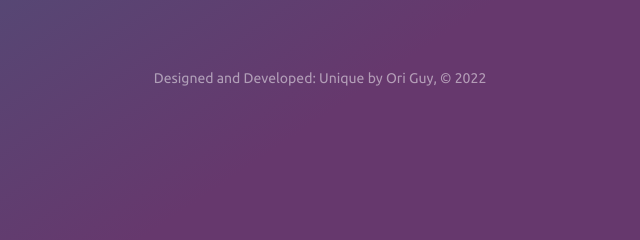
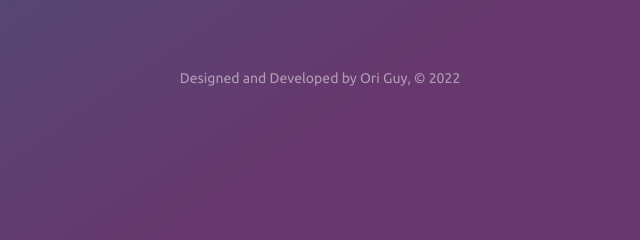
Before and after one commit to OriGuyUniqueDev/Quote-Generator, a plain HTML site: page index.html in a window 1280 px wide. Shown: the part 640-880 px from the top of the page, 320-960 px from the left. Drawn offline with nearby package versions, Linux system fonts and the light colour scheme.

Commit message:
Update index.html

```diff
--- a/index.html
+++ b/index.html
@@ -4,7 +4,7 @@
     <meta charset="UTF-8">
     <meta http-equiv="X-UA-Compatible" content="IE=edge">
     <meta name="viewport" content="width=device-width, initial-scale=1.0">
-    <title>"Breaking Bad" Quote Generator by Unique</title>
+    <title>Breaking Bad - Quote Generator by Ori Guy</title>
     <script src="https://unpkg.com/@lottiefiles/lottie-player@latest/dist/lottie-player.js"  ></script>
     <link rel="stylesheet" href="style.css">
 
@@ -27,7 +27,7 @@
 
     </div>
 
-    <p id="developer">Designed and Developed: Unique by Ori Guy, &copy <span id="year"></span> </p>
+    <p id="developer">Designed and Developed by Ori Guy, &copy <span id="year"></span> </p>
 </body>
 <script>
     window.fbAsyncInit = function() {
```
